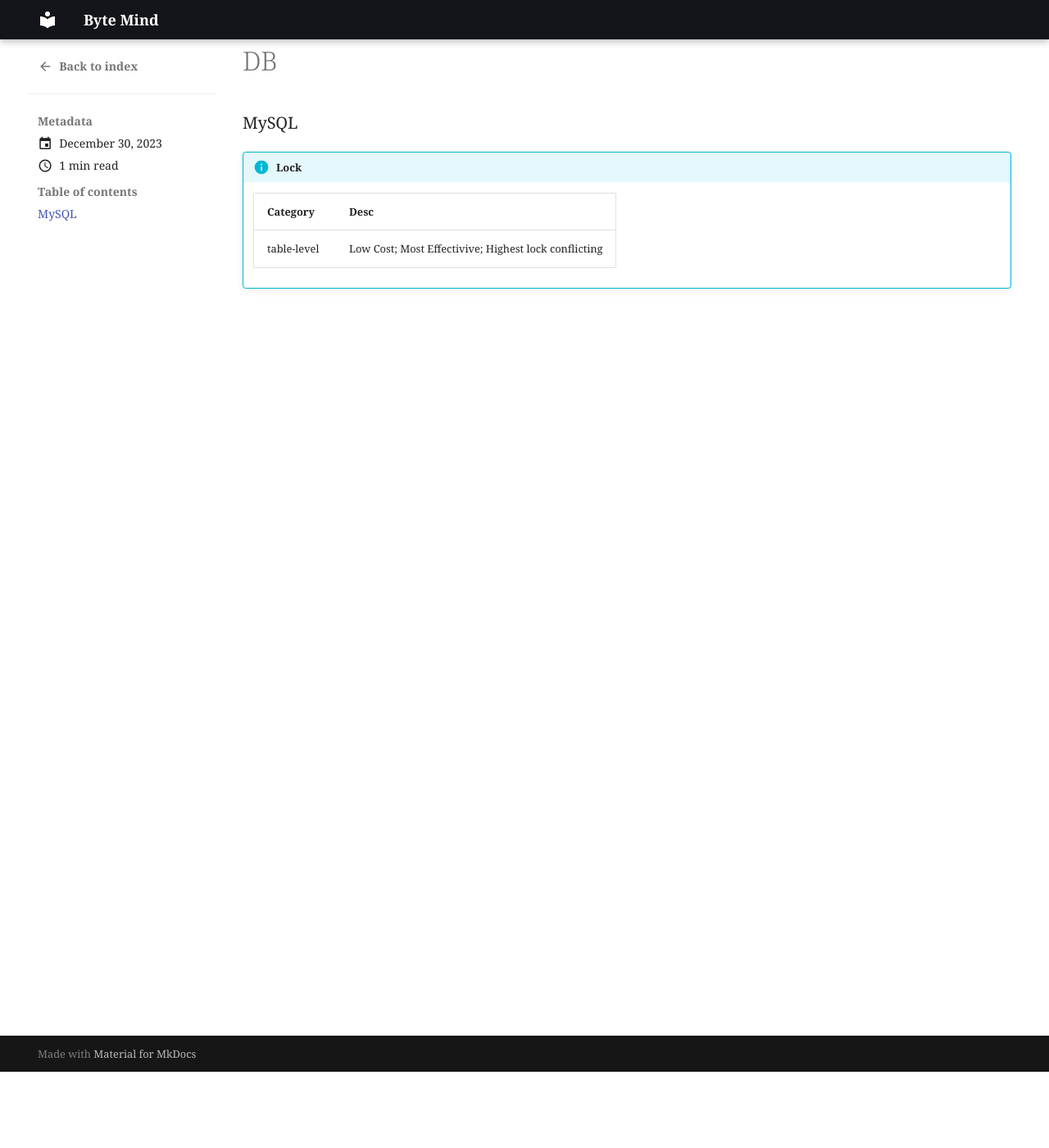
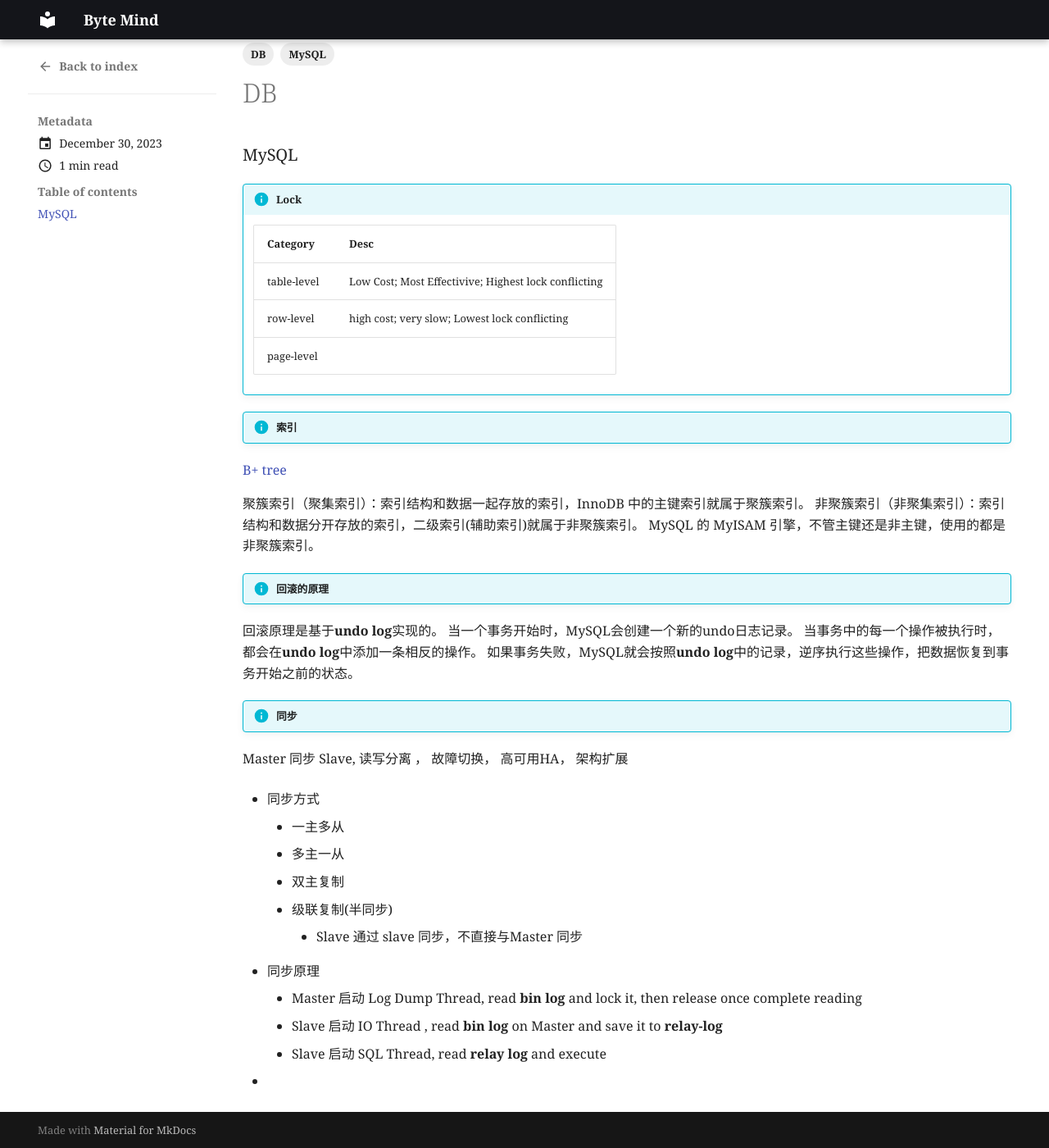
Before and after one commit to byte-mind/blogs, an MkDocs documentation site: the page built from docs/blog/posts/DB.md, in a window 1280 px wide and 1400 px high, scrolled down 93 px. Shown: the whole window at 82% size. Built offline with MkDocs 1.6.1 and Material for MkDocs 9.7.7, drawn with Linux system fonts in a browser that asks for light colours.

Commit message:
add more info

```diff
--- a/docs/blog/posts/DB.md
+++ b/docs/blog/posts/DB.md
@@ -1,7 +1,9 @@
 ---
 date:
     created: 2023-12-30
-
+tags:
+    - DB
+    - MySQL
 ---
 
 # DB
@@ -9,6 +11,42 @@
 ### MySQL
 
 !!! info "Lock"
+
     | Category    | Desc                                                  |
     | ----------- | ----------------------------------------------------- |
     | table-level | Low Cost; Most Effectivive;  Highest lock conflicting |
+    | row-level   | high cost; very slow; Lowest lock conflicting         |
+    | page-level  |                                                       |
+
+
+!!! info "索引"
+
+[B+ tree](BTree.md)
+
+聚簇索引（聚集索引）：索引结构和数据一起存放的索引，InnoDB 中的主键索引就属于聚簇索引。
+非聚簇索引（非聚集索引）：索引结构和数据分开存放的索引，二级索引(辅助索引)就属于非聚簇索引。
+MySQL 的 MyISAM 引擎，不管主键还是非主键，使用的都是非聚簇索引。
+
+!!! info "回滚的原理"
+
+回滚原理是基于**undo log**实现的。 当一个事务开始时，MySQL会创建一个新的undo日志记录。 当事务中的每一个操作被执行时，都会在**undo log**中添加一条相反的操作。 如果事务失败，MySQL就会按照**undo log**中的记录，逆序执行这些操作，把数据恢复到事务开始之前的状态。
+
+
+!!! info "同步"
+
+Master 同步 Slave, 读写分离 ， 故障切换， 高可用HA， 架构扩展
+
+- 同步方式
+    - 一主多从
+    - 多主一从
+    - 双主复制
+    - 级联复制(半同步)
+        - Slave 通过 slave 同步，不直接与Master 同步
+
+
+- 同步原理
+    -  Master 启动 Log Dump Thread, read **bin log** and lock it, then release once complete reading
+    -  Slave 启动 IO Thread , read **bin log** on Master and save it to **relay-log**
+    -  Slave 启动 SQL Thread, read **relay log** and execute
+
+  -
--- a/mkdocs.yml
+++ b/mkdocs.yml
@@ -26,7 +26,8 @@
 plugins:
   - blog
   - social
-  - tags
+  - tags:
+      tags_file: blog/tags.md
 
 markdown_extensions:
   - admonition # add call-out blocks
```
Also changed, not shown: docs/blog/posts/BTree.md (added, +42 -0 lines), docs/blog/posts/Cache.md (added, +6 -0 lines), docs/blog/posts/CloudNative.md (+22 -2 lines), docs/blog/tags.md (added).
